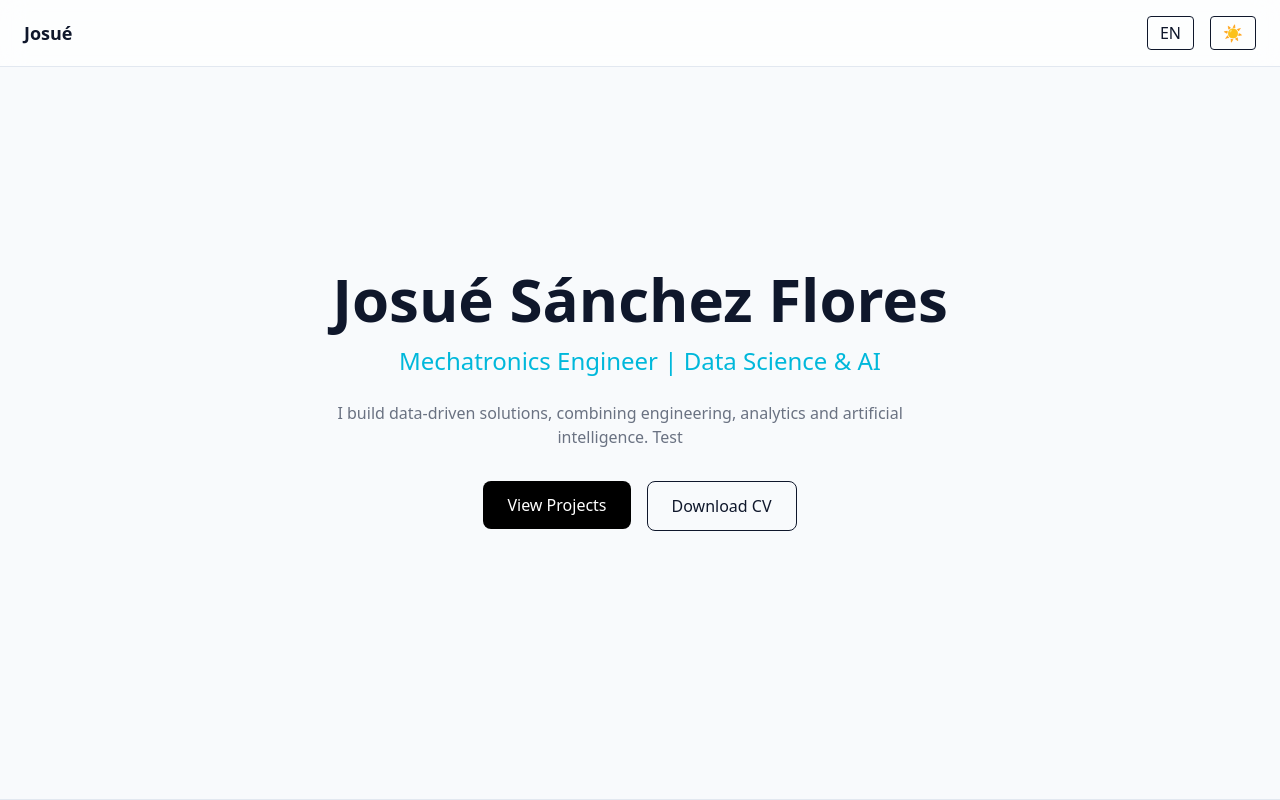
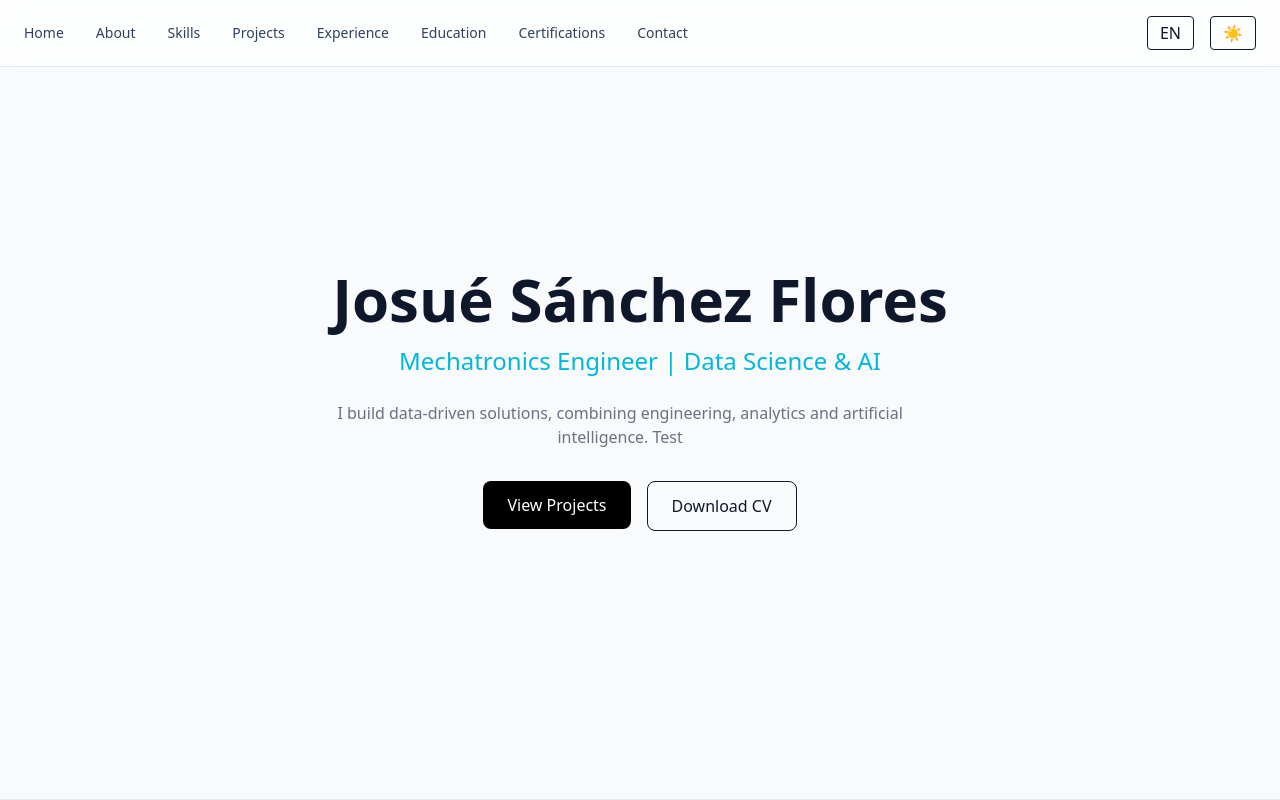
Before and after one commit to Jisf4/portfolio-web-page, a Next.js app: page / in a window 1280 px wide. Shown: the top 800 px of the page. Built offline with nearby package versions, Linux system fonts and the light colour scheme.

Commit message:
Initial commit

```diff
--- a/components/Hero.tsx
+++ b/components/Hero.tsx
@@ -4,6 +4,7 @@
 
 import { motion } from "framer-motion";
 import { useLanguage } from "@/context/LanguageContext";
+
 
 export default function Hero() {
   const { t } = useLanguage();
@@ -22,7 +23,7 @@ export default function Hero() {
   };
 
   return (
-    <section id="hero" className="min-h-screen flex flex-col justify-center
+    <section id="home" className="min-h-screen flex flex-col justify-center
     items-center text-center px-6
     border-b border-slate-200 dark:border-slate-800">
 
--- a/components/Navbar.tsx
+++ b/components/Navbar.tsx
@@ -4,10 +4,23 @@
 
 import { useLanguage } from "@/context/LanguageContext";
 import { useTheme } from "@/context/ThemeContext";
+import { useState } from 'react';
+import { Menu, X } from "lucide-react";
 
 export default function Navbar() {
   const { language, setLanguage } = useLanguage();
   const { theme, toggleTheme } = useTheme();
+  const navItems = [
+    { label: "Home", href: "#home" },
+    { label: "About", href: "#about" },
+    { label: "Skills", href: "#skills" },
+    { label: "Projects", href: "#projects" },
+    { label: "Experience", href: "#experience" },
+    { label: "Education", href: "#education" },
+    { label: "Certifications", href: "#certifications" },
+    { label: "Contact", href: "#contact" },
+  ];
+  const [mobileMenuOpen, setMobileMenuOpen] = useState(false);
 
   return (
     <nav className="fixed top-0 left0
@@ -15,12 +28,60 @@ export default function Navbar() {
      px-6 py-4 bg-white/70 dark:bg-slate-950/70
      backdrop-blur-md z-50
      border-b border-slate-200 dark:border-slate-800">
+      {mobileMenuOpen && (
+  <div
+          className="
+            md:hidden
+            fixed top-16 left-0 w-full
+            bg-white/90 dark:bg-slate-950/90
+            backdrop-blur-md
+            border-b border-slate-200 dark:border-slate-800
+            px-6 py-8
+            flex flex-col gap-6
+            z-40
+          "
+        >
+          {navItems.map((item) => (
+            <a
+              key={item.href}
+              href={item.href}
+              onClick={() => setMobileMenuOpen(false)}
+              className="
+                text-lg font-medium
+                text-slate-700 dark:text-slate-300
+                hover:text-cyan-500
+                transition-colors
+              "
+            >
+              {item.label}
+            </a>
+          ))}
+        </div>
+      )}
 
-      {/* LEFT - NAME */}
-      <h1 className="font-bold text-lg">
-        Josué
-      </h1>
+      <button
+        onClick={() => setMobileMenuOpen(!mobileMenuOpen)}
+        className="md:hidden"
+      >
+        {mobileMenuOpen ? <X size={28} /> : <Menu size={28} />}
+      </button>
 
+      <div className="hidden md:flex items-center gap-8">
+        {navItems.map((item) => (
+          <a
+            key={item.href}
+            href={item.href}
+            className="
+              text-sm font-medium
+              text-slate-700 dark:text-slate-300
+              hover:text-cyan-500
+              transition-colors
+            "
+          >
+            {item.label}
+          </a>
+        ))}
+      </div>
       {/* RIGHT - CONTROLS */}
       <div className="flex items-center gap-4">
 
--- a/package.json
+++ b/package.json
@@ -10,6 +10,7 @@
   },
   "dependencies": {
     "framer-motion": "^12.38.0",
+    "lucide-react": "^1.14.0",
     "next": "16.2.4",
     "react": "19.2.4",
     "react-dom": "19.2.4"
```
Also changed, not shown: 1 other file (tests, documents, lock files or other folders).
